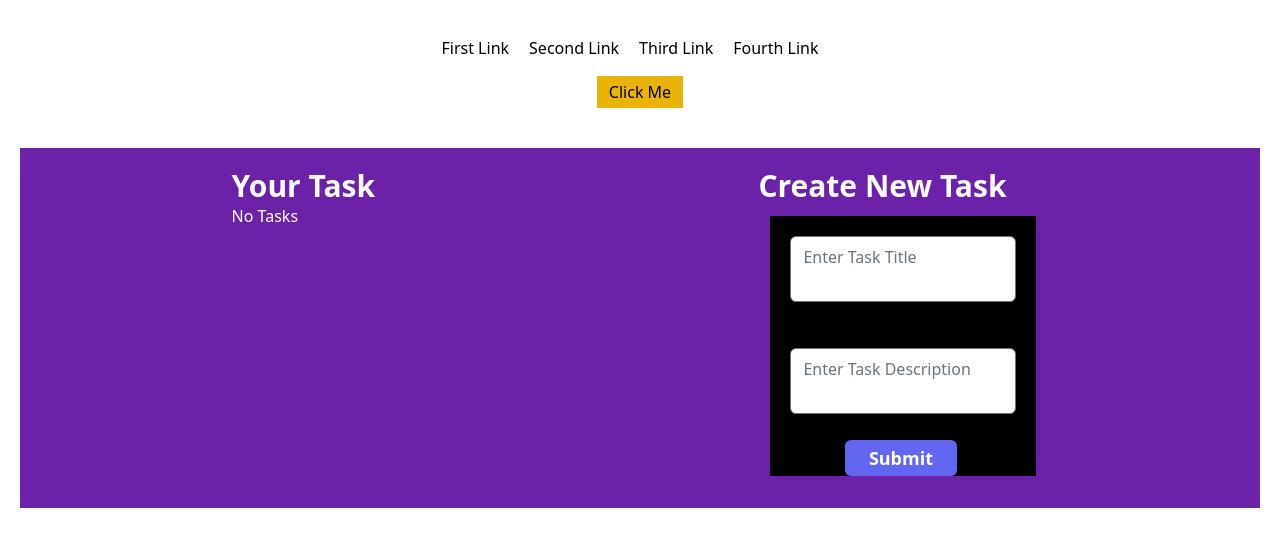
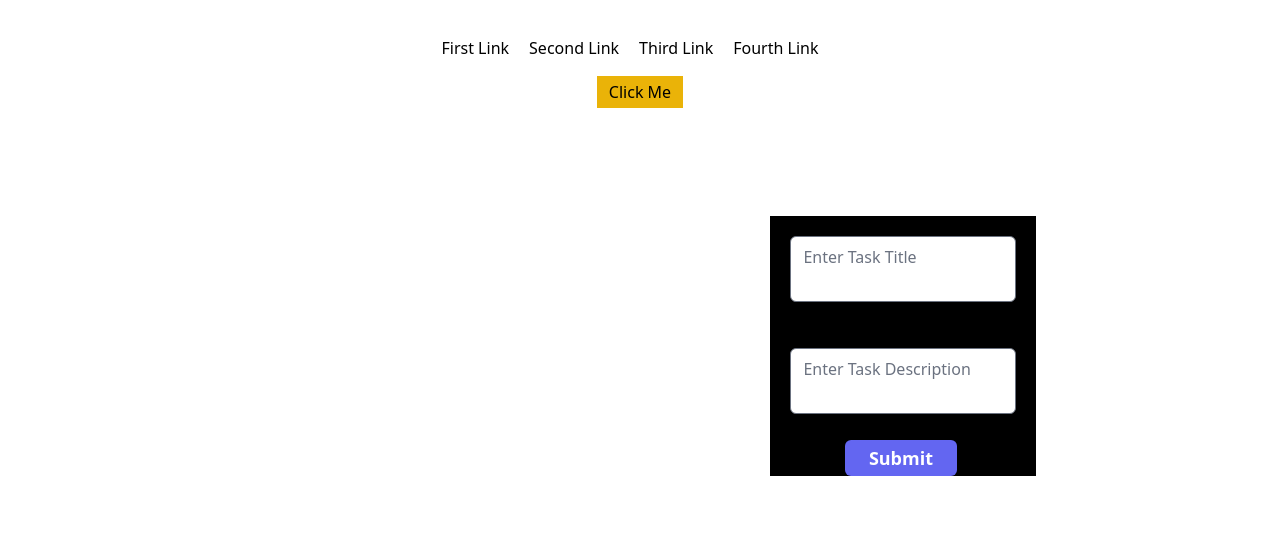
Before and after one commit to maditya01/VE3TaskManagement, a React (Create React App) app in the folder frontend/: page / in a window 1280 px wide. Shown: the top 546 px of the page. Built offline with nearby package versions, Linux system fonts and the light colour scheme; no server answers.

Commit message:
passed props to Tasks and Form Component

```diff
--- a/frontend/src/components/Home/Home.jsx
+++ b/frontend/src/components/Home/Home.jsx
@@ -1,20 +1,21 @@
-import React from 'react'
+import React,{useState} from 'react'
 import Tasks from '../Tasks/Tasks'
 import Form from '../Form/Form'
 
 const Home = () => {
+    const [taskList, setTaskList] = useState(null);
     return (
-        <div className="text-white bg-purple-800 p-5 m-5 flex flex-wrap justify-around">
+        <div className="text-white  p-5 m-5 flex flex-wrap justify-around">
             <div className ="flex flex-wrap flex-col">
                 <h1 className="text-3xl font-bold"> Your Task </h1>
-                <Tasks />
+                <Tasks taskList={taskList} />
             </div>
             <div className = "flex flex-wrap flex-col">
                 <div>
                 <h1 className='text-3xl font-bold'> Create New Task</h1>
                 </div>
                 <div>
-                  <Form />
+                  <Form setTaskList={setTaskList} />
                 </div>
             </div>
         </div>
```
